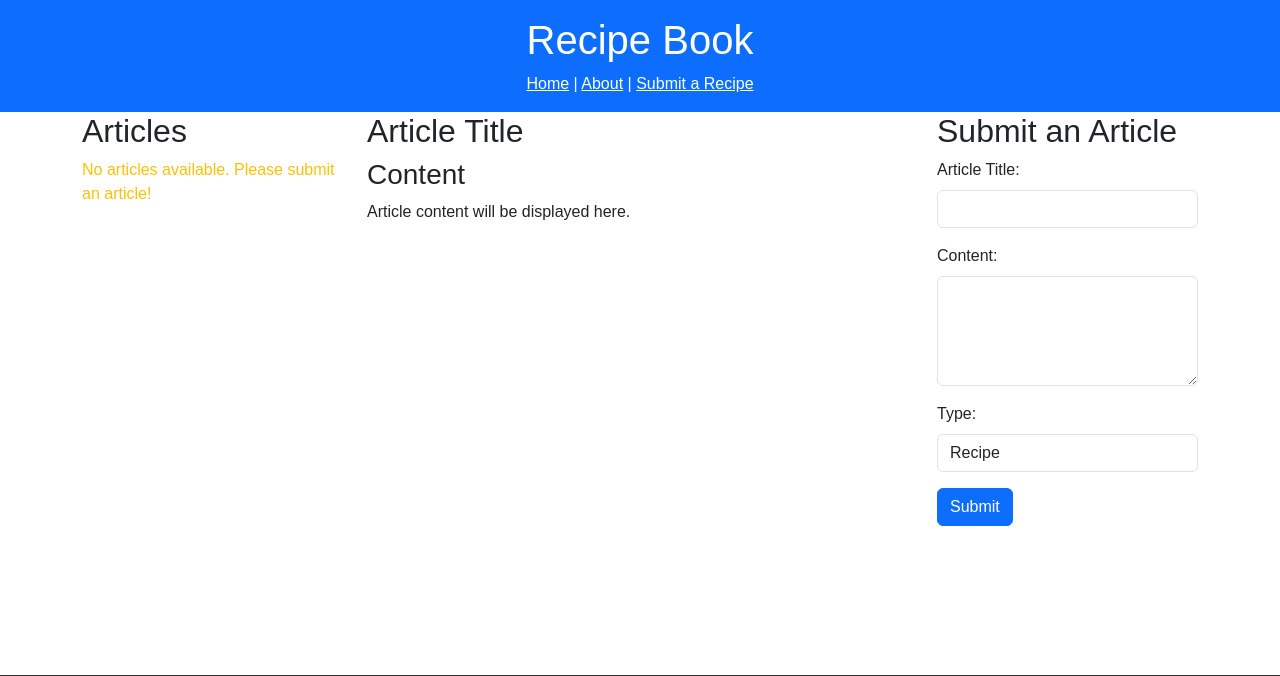
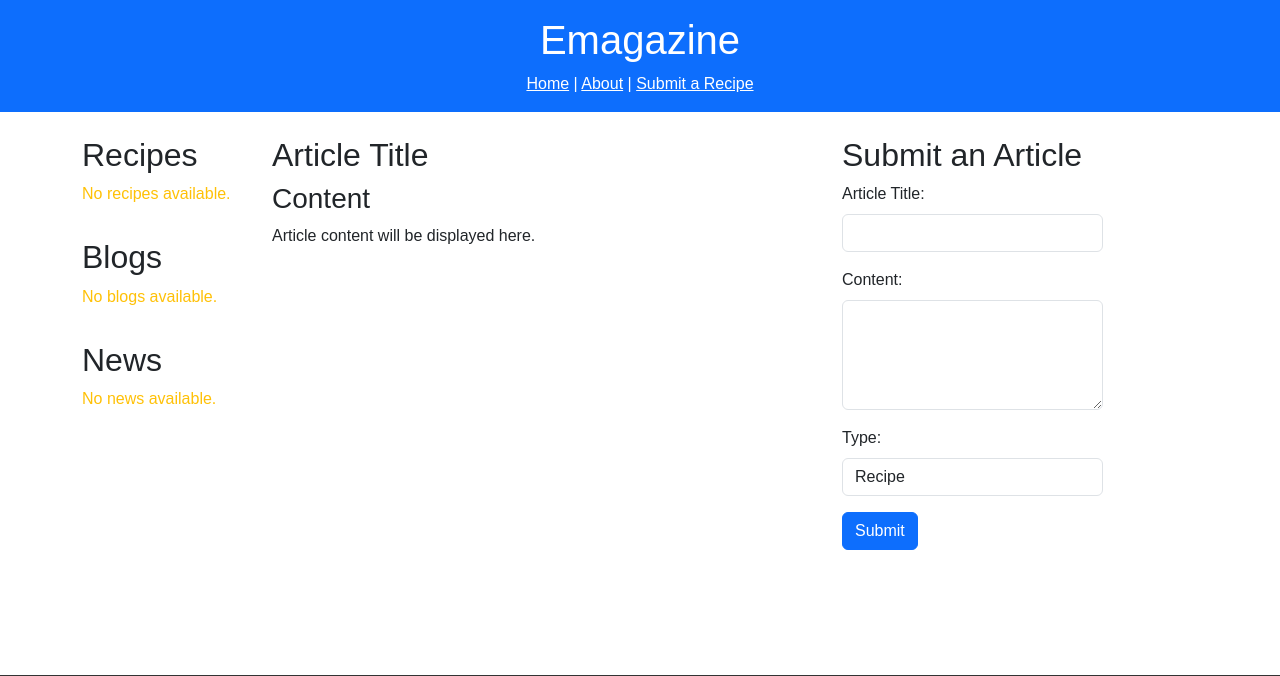
Before and after one commit to zacharymor/emagazine, a Flask app: page / in a window 1280 px wide. Shown: the top 676 px of the page. Run offline with Flask 3, Linux system fonts and the light colour scheme; some libraries are stand-ins or nearby versions.

Commit message:
added style

```diff
--- a/app.py
+++ b/app.py
@@ -4,7 +4,7 @@ from flask_sqlalchemy import SQLAlchemy
 app = Flask(__name__)
 dbname = 'article'
 dbuser = 'postgres'
-dbpass = 'zm1999'
+dbpass = 'Shaggyshaggy101!'
 
 app.config['SQLALCHEMY_DATABASE_URI'] = 'postgresql+psycopg2://'+dbuser+':'+dbpass+'@localhost/' + dbname
 app.config['SQLALCHEMY_TRACK_MODIFICATIONS'] = False
--- a/templates/base.html
+++ b/templates/base.html
@@ -38,7 +38,7 @@
 </head>
 <body>
     <header class="bg-primary text-white text-center py-3">
-        <h1>Recipe Book</h1>
+        <h1>Emagazine</h1>
         <nav>
             <a class="text-white" href="{{ url_for('index') }}">Home</a> |
             <a class="text-white" href="{{ url_for('about') }}">About</a> |
--- a/templates/index.html
+++ b/templates/index.html
@@ -4,28 +4,63 @@
 
 {% block content %}
 <div class="row">
-    <div class="col-md-3 article-list">
-        <h2>Articles</h2>
-        <ul class="list-group">
-            {% if articles %}
+    <div class="col-md-2 article-list my-4">
+        <div class="mb-3">
+            <h2>Recipes</h2>
+            <ul class="list-group">
                 {% for article in articles %}
-                    <li class="list-group-item article-item" onclick="displayArticle('{{ article.title }}', `{{ article.content|replace('\n', '\\n') }}`)">
-                        Read "{{ article.title }}"
-                    </li>
+                    {% if article.type == 'recipe' %}
+                        <button type="button" class="list-group-item article-item btn btn-link text-start" onclick="displayArticle(this, '{{ article.title }}', `{{ article.content|replace('\n', '\\n') }}`)">
+                            {{ article.title }}
+                        </button>
+                    {% endif %}
                 {% endfor %}
-            {% else %}
-                <p class="text-warning">No articles available. Please submit an article!</p>
-            {% endif %}
-        </ul>
+                {% if articles|selectattr('type', 'eq', 'recipe')|list|length == 0 %}
+                    <p class="text-warning">No recipes available.</p>
+                {% endif %}
+            </ul>
+        </div>
+
+        <div class="my-3">
+            <h2>Blogs</h2>
+            <ul class="list-group">
+                {% for article in articles %}
+                    {% if article.type == 'blog' %}
+                        <button type="button" class="list-group-item article-item btn btn-link text-start" onclick="displayArticle(this, '{{ article.title }}', `{{ article.content|replace('\n', '\\n') }}`)">
+                            {{ article.title }}
+                        </button>
+                    {% endif %}
+                {% endfor %}
+                {% if articles|selectattr('type', 'eq', 'blog')|list|length == 0 %}
+                    <p class="text-warning">No blogs available.</p>
+                {% endif %}
+            </ul>
+        </div>
+
+        <div class="my-3">
+            <h2>News</h2>
+            <ul class="list-group">
+                {% for article in articles %}
+                    {% if article.type == 'news' %}
+                        <button type="button" class="list-group-item article-item btn btn-link text-start" onclick="displayArticle(this, '{{ article.title }}', `{{ article.content|replace('\n', '\\n') }}`)">
+                            {{ article.title }}
+                        </button>
+                    {% endif %}
+                {% endfor %}
+                {% if articles|selectattr('type', 'eq', 'news')|list|length == 0 %}
+                    <p class="text-warning">No news available.</p>
+                {% endif %}
+            </ul>
+        </div>
     </div>
 
-    <div class="col-md-6 main-article">
+    <div class="col-md-6 main-article my-4">
         <h2 id="article-title">Article Title</h2>
         <h3>Content</h3>
         <p id="article-content">Article content will be displayed here.</p>
     </div>
 
-    <div class="col-md-3 submission-form">
+    <div class="col-md-3 submission-form my-4">
         <h2>Submit an Article</h2>
         <form action="/submit-article" method="POST">
             <div class="mb-3">
@@ -53,15 +88,31 @@
 </div>
 
 <script>
-    function displayArticle(title, content) {
+    // Global variable to store the last clicked button
+    let lastClickedButton = null;
+
+    function displayArticle(button, title, content) {
+        // Update main article content
         document.getElementById('article-title').innerText = title;
         document.getElementById('article-content').innerText = content;
+
+        // Remove active class from the previously clicked button, if exists
+        if (lastClickedButton) {
+            lastClickedButton.classList.remove('active');
+        }
+
+        // Add active class to the current button
+        button.classList.add('active');
+
+        // Update lastClickedButton to the current button
+        lastClickedButton = button;
     }
 
     window.onload = function() {
         // Automatically display the first article
         {% if articles|length > 0 %}
         displayArticle(
+            document.querySelector('.article-item'),
             "{{ articles[0].title }}",
             `{{ articles[0].content|replace('\n', '\\n') }}`
         );
--- a/templates/submit.html
+++ b/templates/submit.html
@@ -3,7 +3,7 @@
 {% block title %}Submit a Recipe{% endblock %}
 
 {% block content %}
-<div class="container mt-5">
+<div class="container my-5">
     <div class="card">
         <div class="card-body">
             <h2>Submit a Recipe</h2>
```
